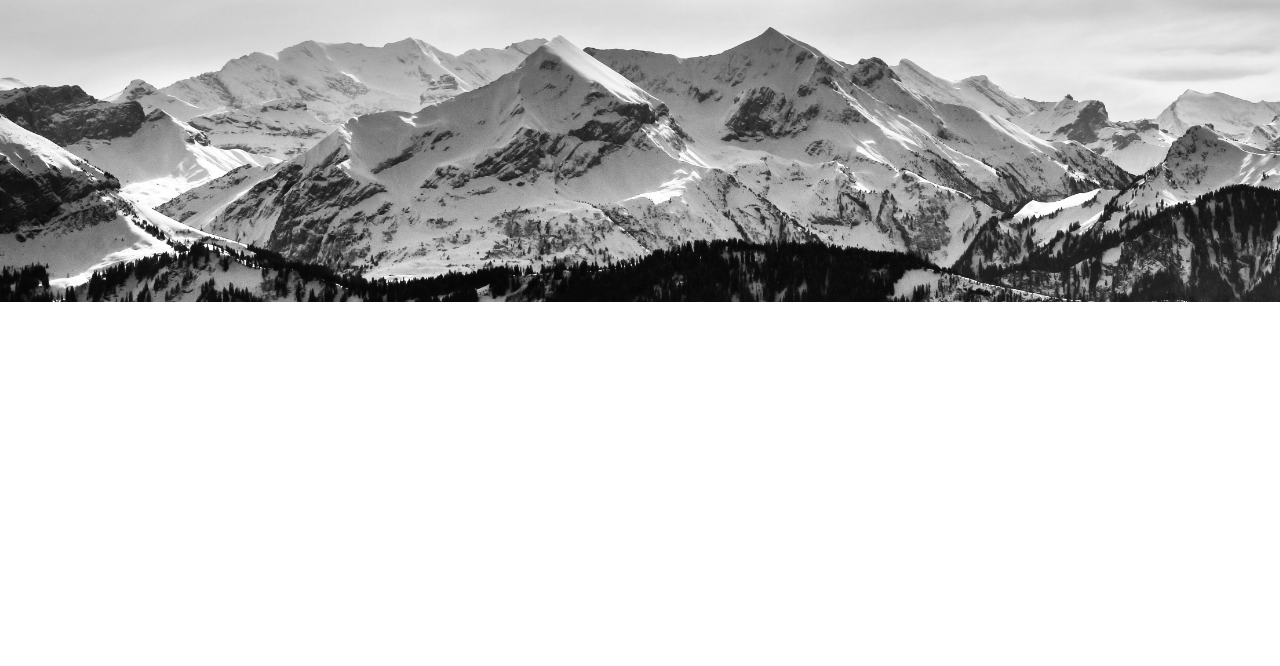
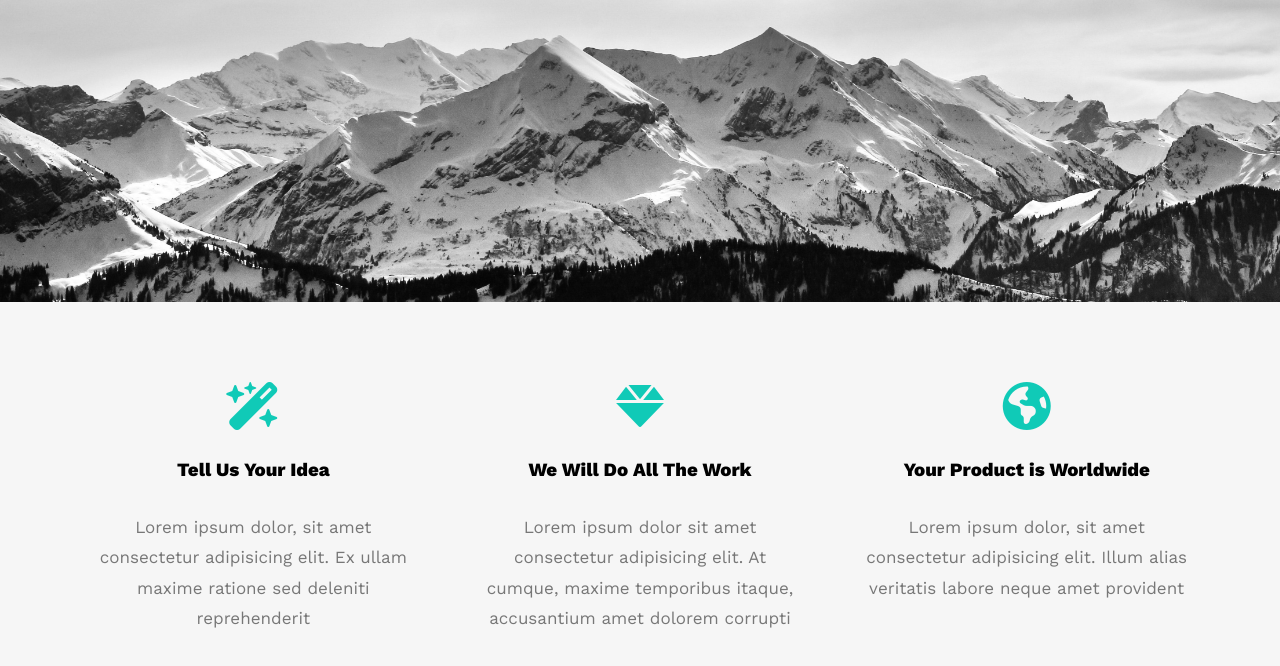
Before and after one commit to EngHikmat/LeonTemplate, a plain HTML site: page index.html in a window 1280 px wide. Shown: the part 498-1164 px from the top of the page. Before the commit the page ends 800 px from the top, so only its background shows below. Drawn offline with nearby package versions, Linux system fonts and the light colour scheme.

Commit message:
Features section

```diff
--- a/css/leon.css
+++ b/css/leon.css
@@ -145,6 +145,7 @@ body {
 }
 
 /*--------------------------------------------------------End Header----------------------------------------------------------*/
+/*--------------------------------------------------------Landing------------------------------------------------------------*/
 
 .landing{
     background-image: url('../img/landing.jpg');
@@ -175,4 +176,35 @@ body {
 
 }
 
-/*--------------------------------------------------------Landing------------------------------------------------------------*/
+/*--------------------------------------------------------End Landing------------------------------------------------------------*/
+/*--------------------------------------------------------Features--------------------------------------------------------------*/
+
+.features{
+    padding-top: 60px;
+    padding-bottom: 60px;
+    background-color: #f6f6f6;
+
+}
+.features .container{
+    display: grid;
+    grid-template-columns: repeat(auto-fill,minmax(300px, 1fr));
+    gap: 20px;
+}
+.features .feat{
+    padding: 20px;
+    text-align: center;
+}
+.features .feat i{
+   color: var(--main-color);
+}
+
+.features .feat h3{
+font-weight: 800;
+margin: 30px 0;
+}
+
+.features .feat p{
+line-height: 1.8;
+color: #777;
+font-size: 17px;
+}
--- a/index.html
+++ b/index.html
@@ -1,5 +1,6 @@
 <!DOCTYPE html>
 <html lang="en">
+
 <head>
     <meta charset="UTF-8">
     <meta http-equiv="X-UA-Compatible" content="IE=edge">
@@ -10,8 +11,10 @@
     <link rel="stylesheet" href="css/all.min.css">
     <link rel="preconnect" href="https://fonts.googleapis.com">
     <link rel="preconnect" href="https://fonts.gstatic.com" crossorigin>
-<link href="https://fonts.googleapis.com/css2?family=Work+Sans:wght@200;300;400;500;600;700;800&display=swap" rel="stylesheet">
+    <link href="https://fonts.googleapis.com/css2?family=Work+Sans:wght@200;300;400;500;600;700;800&display=swap"
+        rel="stylesheet">
 </head>
+
 <body>
     <!--Start Header-->
     <div class="header">
@@ -42,5 +45,29 @@
     </div>
     <!--End Landing Section-->
 
+    <!--Features Section-->
+    <div class="features">
+        <div class="container">
+            <div class="feat">
+                <i class="fa-solid fa-wand-magic-sparkles fa-3x"></i>
+                <h3>Tell Us Your Idea</h3>
+                <p>Lorem ipsum dolor, sit amet consectetur adipisicing elit. Ex ullam maxime ratione sed deleniti reprehenderit </p>
+            </div>
+            <div class="feat">
+                <i class="fa-solid fa-gem fa-3x"></i>
+                <h3>We Will Do All The Work</h3>
+                <p>Lorem ipsum dolor sit amet consectetur adipisicing elit. At cumque, maxime temporibus itaque, accusantium amet dolorem corrupti </p>
+            </div>
+            <div class="feat">
+                <i class="fa-solid fa-earth-americas fa-3x"></i>
+                <h3>Your Product is Worldwide</h3>
+                <p>Lorem ipsum dolor, sit amet consectetur adipisicing elit. Illum alias veritatis labore neque amet provident </p>
+            </div>
+        </div>
+    </div>
+
+    <!--End Features Section-->
+
 </body>
+
 </html>
```
Lines whose indentation alone changed are shown as unchanged.
